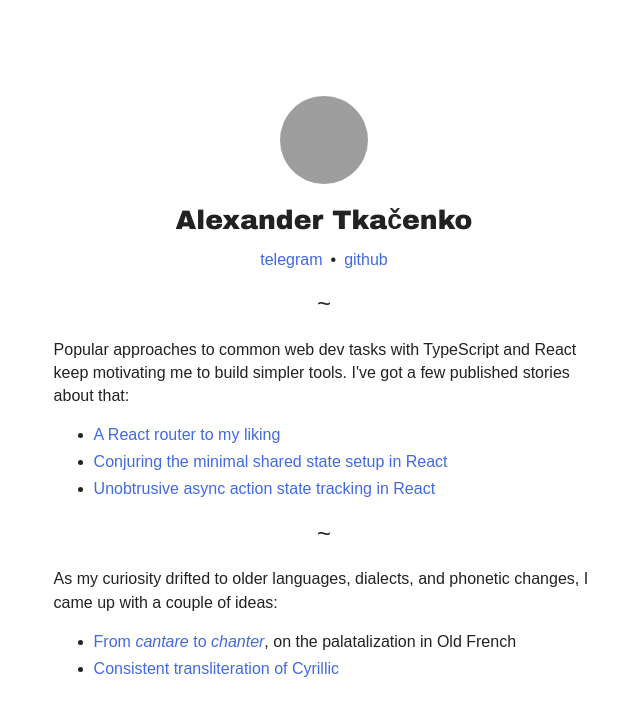
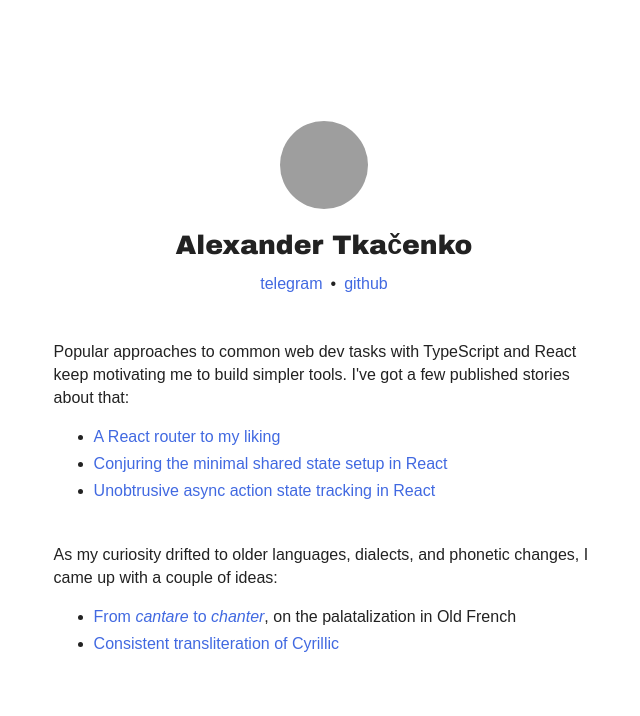
Before and after one commit to axtk/axtk.github.io, a Jekyll site: the page built from index.html, in a window 1280 px wide, cut to the strip 0-716 px from the top of the page. Shown: the whole strip, without its empty margins (316-956 px from the left). Built offline with Jekyll 4.4.1, drawn with Linux system fonts in a browser that asks for light colours; grey boxes are pictures that could not be loaded.

Commit message:
update styles

```diff
--- a/css/index.css
+++ b/css/index.css
@@ -72,7 +72,7 @@
     display: inline-block;
     margin: 0 .5em;
 }
-.intro p.sep {
+.content p.sep {
     font-size: 0;
     margin: 1.25rem 0;
 }
```
